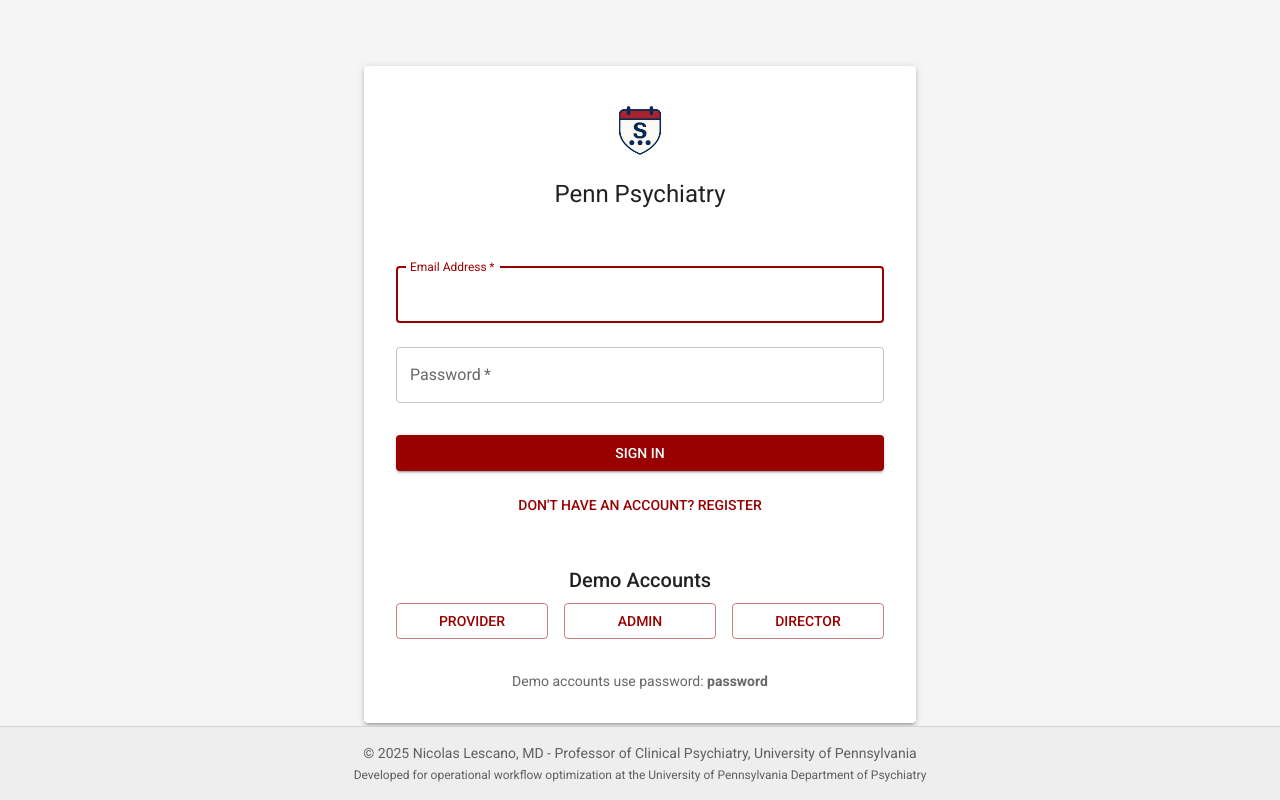
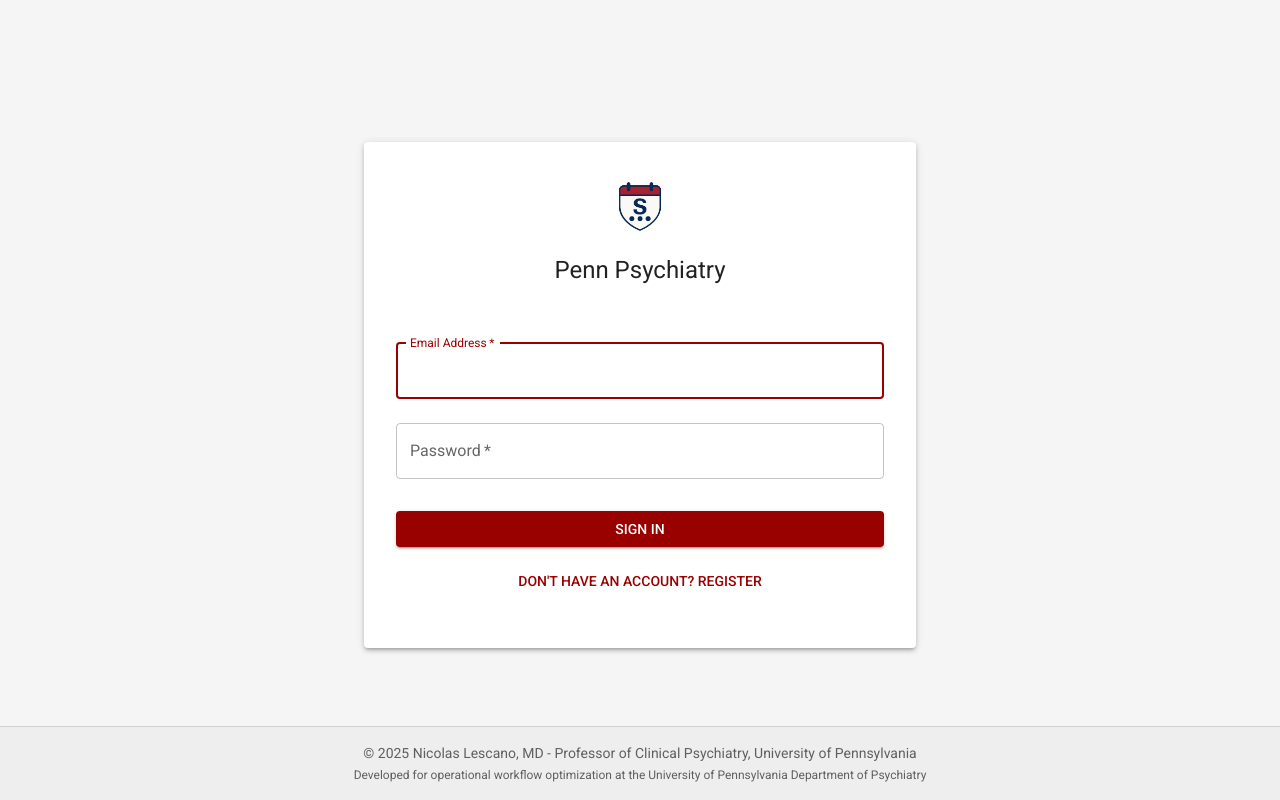
Before and after one commit to lescanico/scheder, a React (Create React App) app in the folder client/: page /login in a window 1280 px wide. Built offline with nearby package versions, Linux system fonts and the light colour scheme; no server answers.

Commit message:
Remove demo account login options from login page

```diff
--- a/client/src/pages/Login.js
+++ b/client/src/pages/Login.js
@@ -39,42 +39,7 @@
     }
   };
 
-  const handleDemoLogin = async (role) => {
-    setLoading(true);
-    setError('');
-
-    let demoEmail, demoPassword;
-
-    switch (role) {
-      case 'provider':
-        demoEmail = 'provider@clinic.com';
-        demoPassword = 'password';
-        break;
-      case 'admin':
-        demoEmail = 'admin@clinic.com';
-        demoPassword = 'password';
-        break;
-      case 'director':
-        demoEmail = 'director@clinic.com';
-        demoPassword = 'password';
-        break;
-      default:
-        return;
-    }
-
-    try {
-      const result = await login(demoEmail, demoPassword);
-      if (result.success) {
-        navigate('/dashboard');
-      } else {
-        setError(result.error);
-      }
-    } catch (error) {
-      setError('An unexpected error occurred');
-    } finally {
-      setLoading(false);
-    }
-  };
+  // Remove handleDemoLogin and demo account UI
 
   return (
     <Box sx={{
@@ -163,53 +128,6 @@
                 Don't have an account? Register
               </Button>
             </Box>
-
-            <Box sx={{ mt: 3, width: '100%' }}>
-              <Typography variant="h6" gutterBottom align="center">
-                Demo Accounts
-              </Typography>
-              <Grid container spacing={2}>
-                <Grid item xs={12} sm={4}>
-                  <Button
-                    fullWidth
-                    variant="outlined"
-                    onClick={() => handleDemoLogin('provider')}
-                    disabled={loading}
-                    sx={{ mb: 1 }}
-                  >
-                    Provider
-                  </Button>
-                </Grid>
-                <Grid item xs={12} sm={4}>
-                  <Button
-                    fullWidth
-                    variant="outlined"
-                    onClick={() => handleDemoLogin('admin')}
-                    disabled={loading}
-                    sx={{ mb: 1 }}
-                  >
-                    Admin
-                  </Button>
-                </Grid>
-                <Grid item xs={12} sm={4}>
-                  <Button
-                    fullWidth
-                    variant="outlined"
-                    onClick={() => handleDemoLogin('director')}
-                    disabled={loading}
-                    sx={{ mb: 1 }}
-                  >
-                    Director
-                  </Button>
-                </Grid>
-              </Grid>
-            </Box>
-
-            <Box sx={{ mt: 3, textAlign: 'center' }}>
-              <Typography variant="body2" color="text.secondary">
-                Demo accounts use password: <strong>password</strong>
-              </Typography>
-            </Box>
           </Paper>
         </Box>
       </Container>
```
